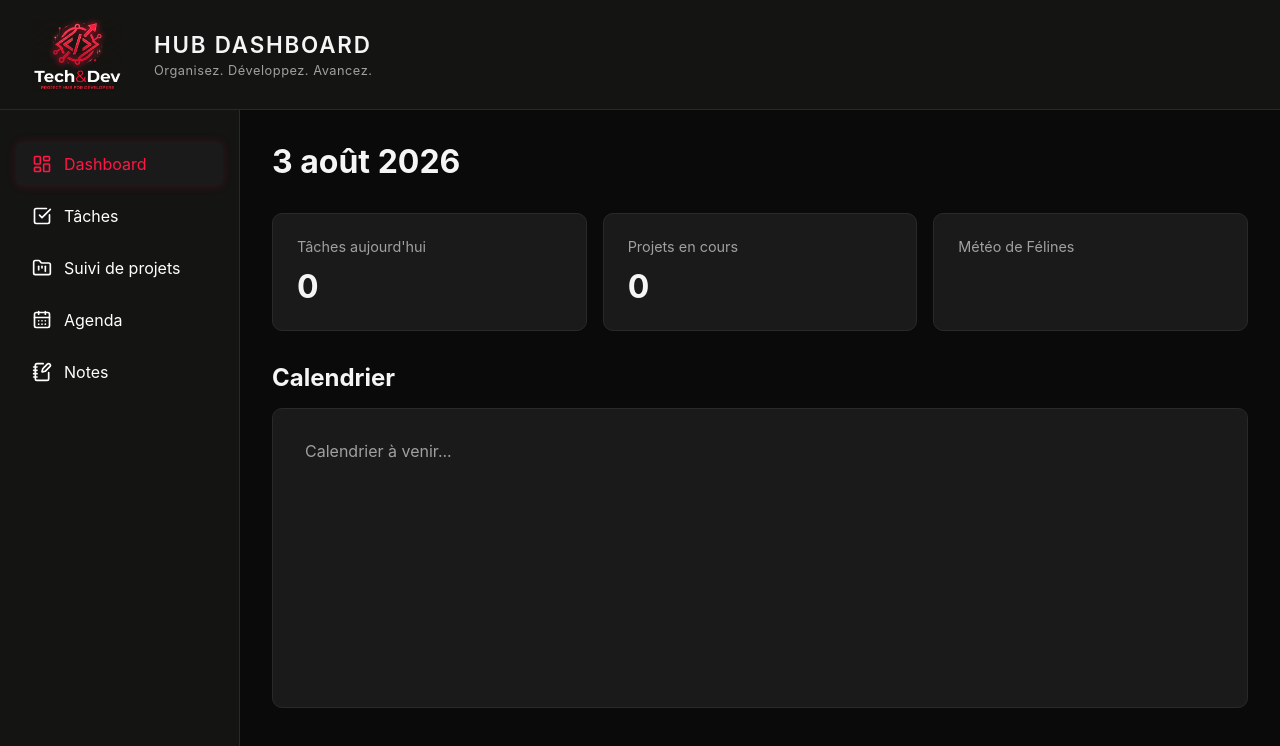
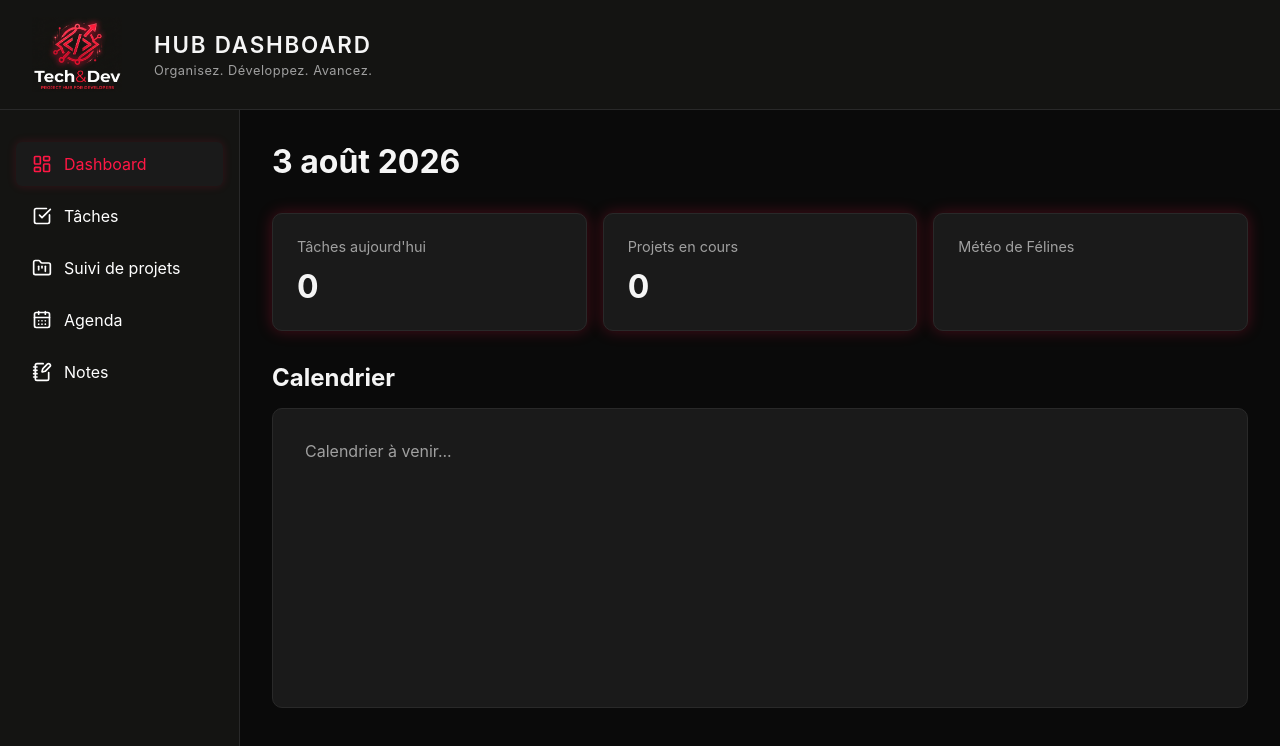
Before and after one commit to queijoch-max/Tech-Dev, a React (Vite) app in the folder frontend/: page / in a window 1280 px wide. Shown: the top 746 px of the page. Built offline with nearby package versions, Linux system fonts and the light colour scheme; no server answers.

Commit message:
Complete weather code table and add red aura to dashboard cards

```diff
--- a/frontend/src/components/Dashboard/Dashboard.jsx
+++ b/frontend/src/components/Dashboard/Dashboard.jsx
@@ -152,12 +152,27 @@ const weatherCodes = {
     45: { emoji: "🌫️", label: "Brouillard" },
     48: { emoji: "🌫️", label: "Brouillard givrant" },
     51: { emoji: "🌦️", label: "Bruine légère" },
+    53: { emoji: "🌦️", label: "Bruine" },
+    55: { emoji: "🌦️", label: "Bruine forte" },
+    56: { emoji: "🌧️", label: "Bruine verglaçante légère" },
+    57: { emoji: "🌧️", label: "Bruine verglaçante" },
     61: { emoji: "🌧️", label: "Pluie légère" },
-    63: { emoji: "🌧️", label: "Pluie modérée" },
+    63: { emoji: "🌧️", label: "Pluie" },
     65: { emoji: "🌧️", label: "Pluie forte" },
+    66: { emoji: "🌧️", label: "Pluie verglaçante légère" },
+    67: { emoji: "🌧️", label: "Pluie verglaçante" },
     71: { emoji: "🌨️", label: "Neige légère" },
-    80: { emoji: "🌦️", label: "Averses" },
-    95: { emoji: "⛈️", label: "Orage" }
+    73: { emoji: "🌨️", label: "Neige" },
+    75: { emoji: "🌨️", label: "Neige forte" },
+    77: { emoji: "🌨️", label: "Grains de neige" },
+    80: { emoji: "🌦️", label: "Averses légères" },
+    81: { emoji: "🌦️", label: "Averses" },
+    82: { emoji: "⛈️", label: "Averses violentes" },
+    85: { emoji: "🌨️", label: "Averses de neige légères" },
+    86: { emoji: "🌨️", label: "Averses de neige" },
+    95: { emoji: "⛈️", label: "Orage" },
+    96: { emoji: "⛈️", label: "Orage avec grêle légère" },
+    99: { emoji: "⛈️", label: "Orage avec grêle forte" }
 };
 
 const getWeatherTip = (weatherCode, temperature) => {
--- a/frontend/src/components/Dashboard/Dashboard.module.css
+++ b/frontend/src/components/Dashboard/Dashboard.module.css
@@ -55,3 +55,19 @@
     border-radius: 10px;
     color: var(--text-secondary);
 }
+
+.card {
+    padding: 1.5rem;
+    background: var(--bg-card);
+    border: 1px solid var(--border);
+    border-radius: 10px;
+
+    box-shadow: 0 0 15px rgba(255, 23, 68, 0.25);
+
+    transition: 0.2s ease;
+}
+
+.card:hover {
+    border-color: var(--accent-red);
+    box-shadow: 0 0 15px rgba(255, 23, 68, 0.3);
+}
```
